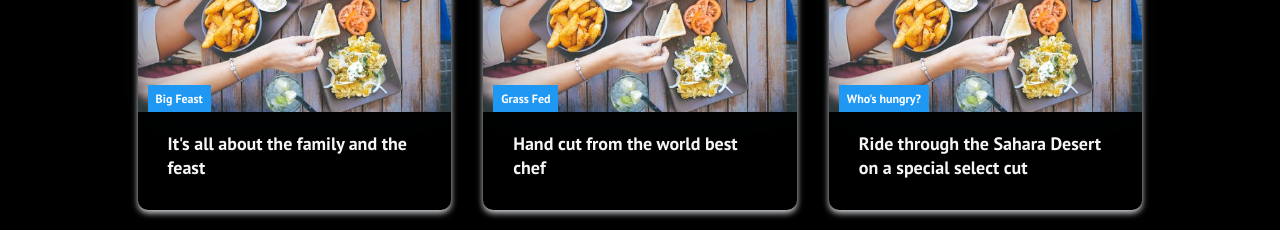
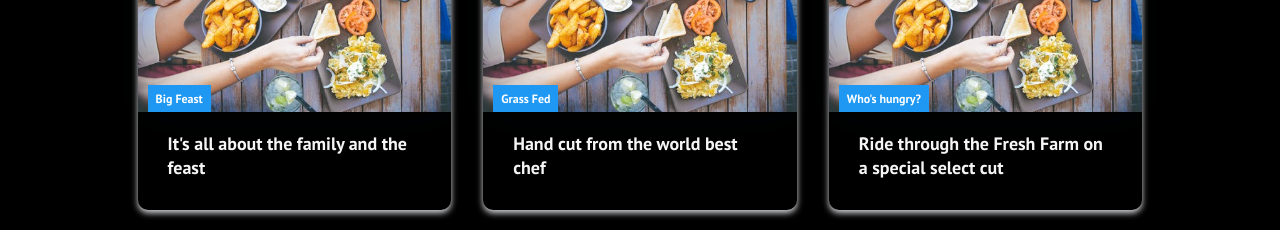
Before and after one commit to hadichloun/bottega-capstone-hc, a React (Create React App) app: page / in a window 1280 px wide. Shown: the part 1540-1770 px from the top of the page. Built offline with nearby package versions, Linux system fonts and the light colour scheme; a web font is replaced by a local one.

Commit message:
adds to fotter style

```diff
--- a/src/components/Cards.js
+++ b/src/components/Cards.js
@@ -37,7 +37,7 @@ function Cards() {
             />
             <CardItem
               src='images/img-1.jpg'
-              text='Ride through the Sahara Desert on a special select cut'
+              text='Ride through the Fresh Farm on a special select cut'
               label="Who's hungry?"
               path='/Menu'
             />
--- a/src/components/Footer.css
+++ b/src/components/Footer.css
@@ -158,6 +158,3 @@
       flex-direction: column;
     }
   }
-
-  @media screen and (max-width: 768px) {
-  }
```
